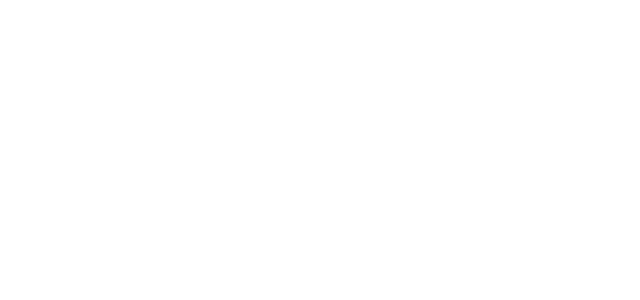
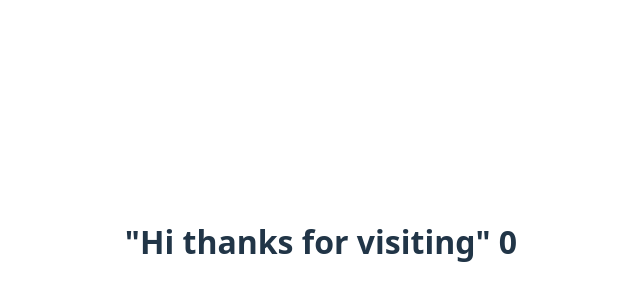
Before and after one commit to AnaGRamirez/kudosboard, a React (Vite) app in the folder client/: page /boards/0 in a window 1280 px wide. Before the commit this address had no page. Shown: the part 158-458 px from the top of the page, without its empty margins (319-959 px from the left). Built offline with nearby package versions, Linux system fonts and the light colour scheme.

Commit message:
Set up react router for view pages

```diff
--- a/client/src/App.jsx
+++ b/client/src/App.jsx
@@ -1,14 +1,15 @@
 import {useState} from "react";
+import Home from "./pages/Home";
 import {Routes, Route} from "react-router-dom";
-import Home from "./pages/Home";
+import BoardPage from "./pages/BoardPage";
 import "./App.css";
 
 function App() {
   return (
     <Routes>
       <Route path="/home" element={<Home />} />
+      <Route path="/boards/:boardId" element={<BoardPage />} />
     </Routes>
   );
 }
-
 export default App;
--- a/client/src/components/BoardCard.jsx
+++ b/client/src/components/BoardCard.jsx
@@ -1,6 +1,7 @@
 import React from "react";
  import {Link} from 'react-router-dom';
 import "./BoardCard.css";
+import BoardPage from "../pages/BoardPage";
 import { useNavigate } from "react-router-dom";
 const BoardCard = ({
   id,
--- a/client/src/components/CreateBoardButton.jsx
+++ b/client/src/components/CreateBoardButton.jsx
@@ -1,6 +1,8 @@
 import React from "react";
 import "./CreateBoardButton.css";
 
+// click it, we need to render modal.
+// we need to post data
 const CreateBoardButton = () => {
     return (
   <div className="create-board-button-container">
--- /dev/null
+++ b/client/src/pages/BoardPage.jsx
@@ -0,0 +1,16 @@
+import React from 'react';
+import {useParams} from 'react-router-dom';
+
+const BoardPage = () => {
+    const {boardId} = useParams();
+
+    return (
+        <div >
+            <h1>
+                "Hi thanks for visiting" {boardId}
+            </h1>
+        </div>
+
+    )
+}
+export default BoardPage;
--- a/client/src/pages/Home.jsx
+++ b/client/src/pages/Home.jsx
@@ -1,31 +1,38 @@
-import React, {useState} from 'react';
-import Header from "../components/Header";
+import React, {useState} from "react";
 import BoardFilter from "../components/BoardFilter";
 import SearchBar from "../components/SearchBar";
-import CreateBoardButton from '../components/CreateBoardButton';
-import BoardGrid from '../components/BoardGrid';
+import BoardCard from "../components/BoardCard";
+import BoardGrid from "../components/BoardGrid";
+import Header from "../components/Header";
+import CreateBoardButton from "../components/CreateBoardButton";
 
 const Home = () => {
+
+  console.log("h0ome is loading");
+
   const [selectedCategory, setSelectedCategory] = useState("All");
+  const [showCreateBoard, setShowCreateBoard] = useState(true);
+
+
   // gotta have a state after backend is ready to save the boards;
   const handleSearch = (query) => {
     //todo:backend first
     console.log("you are searching for ", query);
   };
 
+
   return (
     <div>
       <Header></Header>
-   <SearchBar onSearch={handleSearch}></SearchBar>
-        <BoardFilter
+      <SearchBar onSearch={handleSearch}></SearchBar>
+      <BoardFilter
         selectedCategory={selectedCategory}
         onSelect={setSelectedCategory}
       />
+      <CreateBoardButton onClick={()=> console.log("hahaha")}/>
 
-          <CreateBoardButton onClick={()=> console.log("hahaha")}/>
-
-
-             <BoardGrid
+      {/* <BoardGrid boards = {[]}></BoardGrid> */}
+      <BoardGrid
         boards={[
           {
             title: "ana's Bd",
```
Also changed, not shown: client/src/components/Modal.jsx (added, +22 -0 lines).
